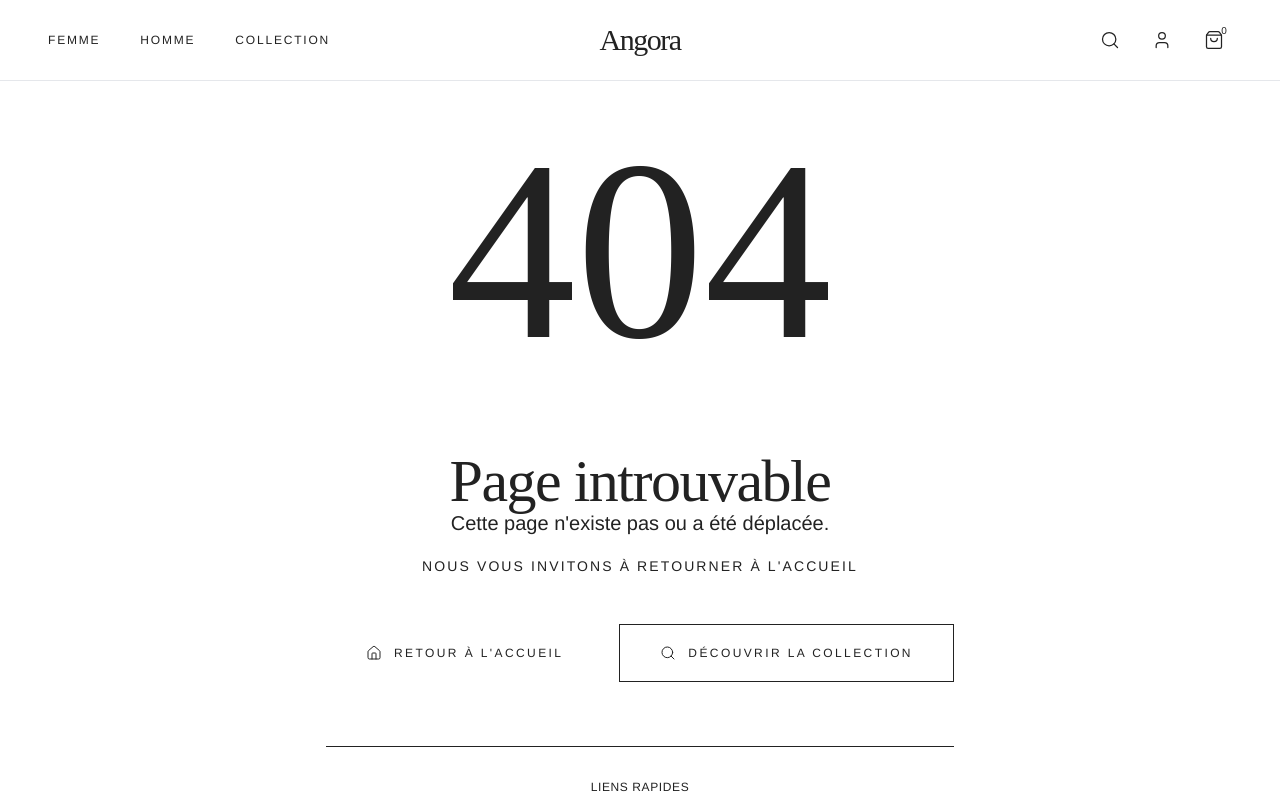
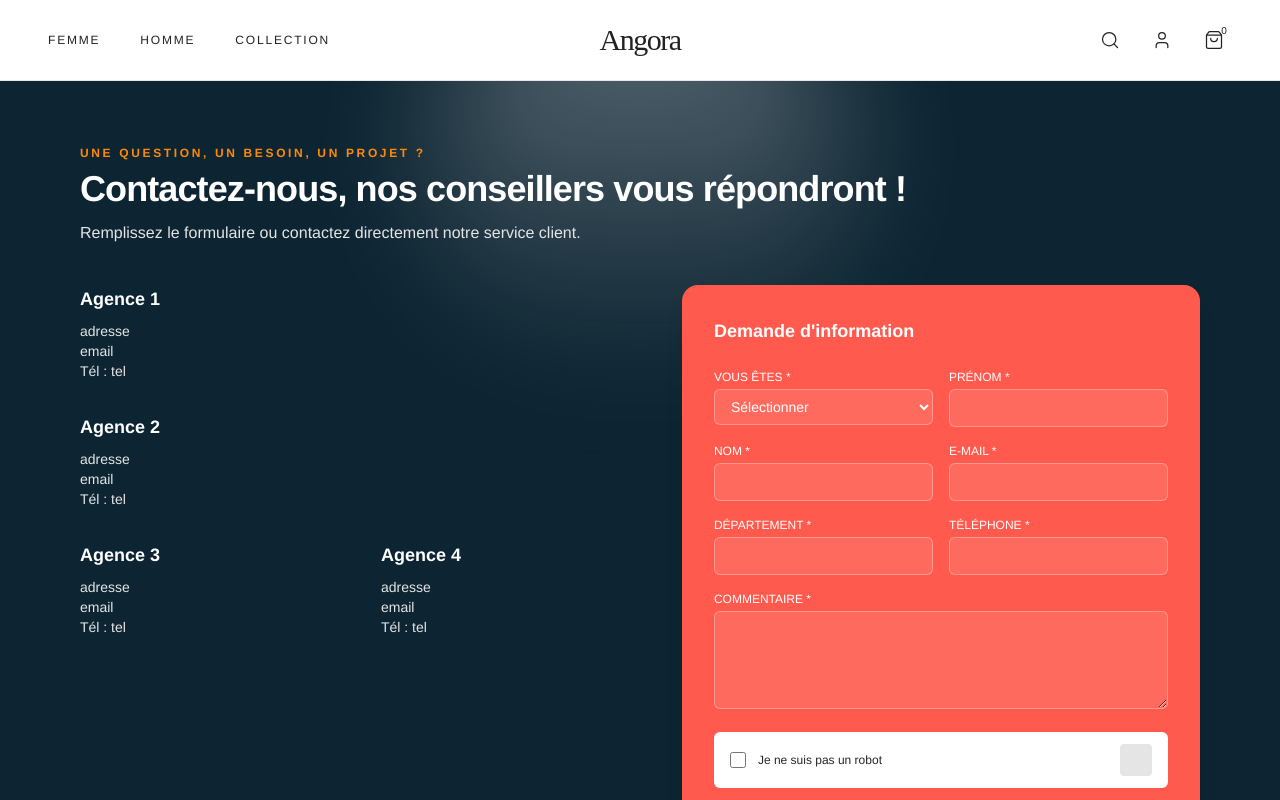
Before and after one commit to YajiTV/angora, a Next.js app: page /contact in a window 1280 px wide. Before the commit this address had no page. Shown: the top 800 px of the page. Built offline with nearby package versions, Linux system fonts and the light colour scheme.

Commit message:
feat(contact):added a contact page without the client request sent

```diff
--- /dev/null
+++ b/src/app/contact/page.tsx
@@ -0,0 +1,203 @@
+"use client";
+
+export default function ContactPage() {
+  return (
+    <main className="bg-[#0d2533] min-h-screen">
+      <section className="relative overflow-hidden">
+        <div className="pointer-events-none absolute inset-0">
+          <div className="absolute -top-32 left-1/2 h-[420px] w-[420px] -translate-x-1/2 rounded-full bg-gradient-to-b from-neutral-200/40 to-transparent blur-3xl" />
+        </div>
+
+        <div className="relative mx-auto max-w-6xl px-4 py-16">
+          <p className="text-xs font-semibold tracking-[0.22em] text-orange-400 uppercase">
+            Une question, un besoin, un projet ?
+          </p>
+          <h1 className="mt-2 text-3xl font-semibold tracking-tight text-white sm:text-4xl">
+            Contactez-nous, nos conseillers vous répondront !
+          </h1>
+          <p className="mt-3 max-w-2xl text-neutral-200">
+            Remplissez le formulaire ou contactez directement notre service client.
+          </p>
+
+          <div className="mt-10 grid gap-8 lg:grid-cols-[minmax(0,1.1fr)_minmax(0,1fr)] items-start">
+            {/* Colonne gauche : blocs vides */}
+            <div className="space-y-8">
+              <div>
+                <h2 className="text-lg font-semibold text-white">
+                  Agence 1
+                </h2>
+                <p className="mt-2 text-sm text-neutral-200">
+                  adresse<br />
+                  email<br />
+                  Tél : tel
+                </p>
+              </div>
+
+              <div>
+                <h2 className="text-lg font-semibold text-white">
+                  Agence 2
+                </h2>
+                <p className="mt-2 text-sm text-neutral-200">
+                  adresse<br />
+                  email<br />
+                  Tél : tel
+                </p>
+              </div>
+
+              <div className="grid gap-8 sm:grid-cols-2">
+                <div>
+                  <h2 className="text-lg font-semibold text-white">
+                    Agence 3
+                  </h2>
+                  <p className="mt-2 text-sm text-neutral-200">
+                    adresse<br />
+                    email<br />
+                    Tél : tel
+                  </p>
+                </div>
+                <div>
+                  <h2 className="text-lg font-semibold text-white">
+                    Agence 4
+                  </h2>
+                  <p className="mt-2 text-sm text-neutral-200">
+                    adresse<br />
+                    email<br />
+                    Tél : tel
+                  </p>
+                </div>
+              </div>
+            </div>
+
+            {/* Colonne droite : formulaire */}
+            <div className="bg-[#ff5a4d] text-white rounded-2xl shadow-xl p-6 sm:p-8">
+              <h2 className="text-lg font-semibold">
+                Demande d'information
+              </h2>
+
+              <form
+                className="mt-6 space-y-4"
+                onSubmit={(e) => {
+                  e.preventDefault();
+                  alert("Formulaire envoyé (test) !");
+                }}
+              >
+                <div className="grid gap-4 sm:grid-cols-2">
+                  <div>
+                    <label className="block text-xs font-medium uppercase mb-1">
+                      Vous êtes *
+                    </label>
+                    <select
+                      name="youAre"
+                      className="w-full rounded-md border border-white/30 bg-white/10 px-3 py-2 text-sm text-white placeholder:text-white/60 focus:outline-none focus:ring-2 focus:ring-white/70"
+                      required>
+                      <option value="">Sélectionner</option>
+                      <option value="particulier">Particulier</option>
+                      <option value="entreprise">Entreprise</option>
+                      <option value="autre">Autre</option>
+                    </select>
+                  </div>
+                  <div>
+                    <label className="block text-xs font-medium uppercase mb-1">
+                      Prénom *
+                    </label>
+                    <input
+                      type="text"
+                      name="firstname"
+                      className="w-full rounded-md border border-white/30 bg-white/10 px-3 py-2 text-sm text-white placeholder:text-white/60 focus:outline-none focus:ring-2 focus:ring-white/70"
+                      required
+                    />
+                  </div>
+                </div>
+
+                <div className="grid gap-4 sm:grid-cols-2">
+                  <div>
+                    <label className="block text-xs font-medium uppercase mb-1">
+                      Nom *
+                    </label>
+                    <input
+                      type="text"
+                      name="lastname"
+                      className="w-full rounded-md border border-white/30 bg-white/10 px-3 py-2 text-sm text-white placeholder:text-white/60 focus:outline-none focus:ring-2 focus:ring-white/70"
+                      required
+                    />
+                  </div>
+                  <div>
+                    <label className="block text-xs font-medium uppercase mb-1">
+                      E-mail *
+                    </label>
+                    <input
+                      type="email"
+                      name="email"
+                      className="w-full rounded-md border border-white/30 bg-white/10 px-3 py-2 text-sm text-white placeholder:text-white/60 focus:outline-none focus:ring-2 focus:ring-white/70"
+                      required
+                    />
+                  </div>
+                </div>
+
+                <div className="grid gap-4 sm:grid-cols-2">
+                  <div>
+                    <label className="block text-xs font-medium uppercase mb-1">
+                      Département *
+                    </label>
+                    <input
+                      type="text"
+                      name="departement"
+                      className="w-full rounded-md border border-white/30 bg-white/10 px-3 py-2 text-sm text-white placeholder:text-white/60 focus:outline-none focus:ring-2 focus:ring-white/70"
+                      required
+                    />
+                  </div>
+                  <div>
+                    <label className="block text-xs font-medium uppercase mb-1">
+                      Téléphone *
+                    </label>
+                    <input
+                      type="tel"
+                      name="phone"
+                      className="w-full rounded-md border border-white/30 bg-white/10 px-3 py-2 text-sm text-white placeholder:text-white/60 focus:outline-none focus:ring-2 focus:ring-white/70"
+                      required
+                    />
+                  </div>
+                </div>
+
+                <div>
+                  <label className="block text-xs font-medium uppercase mb-1">
+                    Commentaire *
+                  </label>
+                  <textarea
+                    name="message"
+                    rows={4}
+                    className="w-full rounded-md border border-white/30 bg-white/10 px-3 py-2 text-sm text-white placeholder:text-white/60 focus:outline-none focus:ring-2 focus:ring-white/70"
+                    required
+                  />
+                </div>
+
+                <div className="mt-4 rounded-md bg-white text-neutral-800 px-4 py-3 flex items-center justify-between">
+                  <div className="flex items-center gap-3">
+                    <input type="checkbox" className="h-4 w-4" required />
+                    <span className="text-xs">
+                      Je ne suis pas un robot
+                    </span>
+                  </div>
+                  <div className="h-8 w-8 rounded bg-neutral-200" />
+                </div>
+
+                <button
+                  type="submit"
+                  className="mt-4 w-full rounded-md bg-[#01356b] px-4 py-2.5 text-sm font-semibold text-white hover:bg-[#012646] transition"
+                >
+                  ENVOYER MA DEMANDE
+                </button>
+
+                <p className="mt-3 text-[11px] text-white/80 leading-snug">
+                  En cliquant ci-dessus sur envoyer ma demande, vous acceptez nos
+                  conditions générales d'utilisation et notre politique de
+                  confidentialité.
+                </p>
+              </form>
+            </div>
+          </div>
+        </div>
+      </section>
+    </main>
+  );
+}
```
